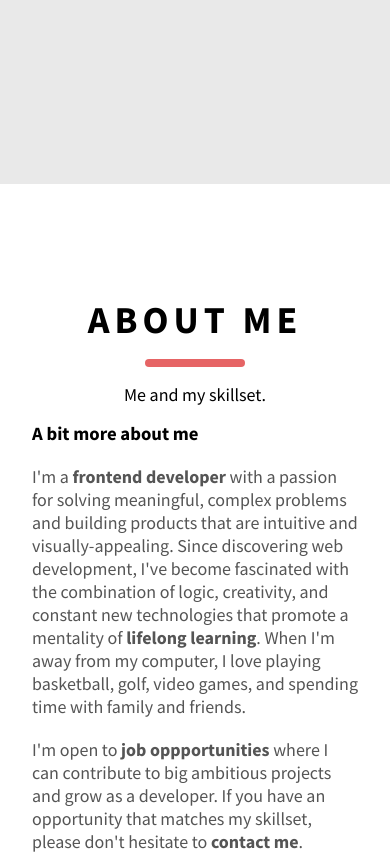
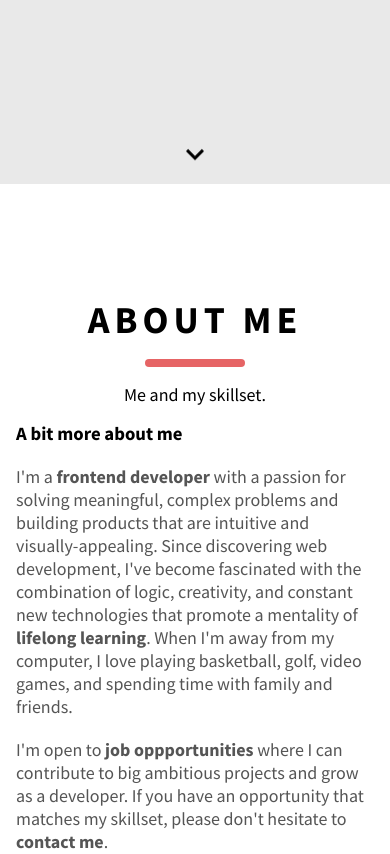
Before and after one commit to tenbucker4/portfolio-reloaded, a React (Create React App) app: page / in a window 390 px wide. Shown: the part 660-1514 px from the top of the page. Built offline with nearby package versions, Linux system fonts and the light colour scheme.

Commit message:
Added scroll down animation button on home page and improved responsiveness

```diff
--- a/src/App.js
+++ b/src/App.js
@@ -29,6 +29,7 @@ const App = () => {
                 titleRef={titleRef}
                 projectRef={projectRef}
                 darkMode={darkMode}
+                bioRef={bioRef}
             />
             <Bio bioRef={bioRef} darkMode={darkMode} />
             <Projects darkMode={darkMode} projectRef={projectRef} />
--- a/src/components/Bio.jsx
+++ b/src/components/Bio.jsx
@@ -29,10 +29,10 @@ const Bio = ({ darkMode, bioRef }) => {
                     <div className="skill-entry">CSS</div>
                     <div className="skill-entry">JavaScript</div>
                     <div className="skill-entry">React</div>
-                    <div className="skill-entry">Material UI</div>
+                    <div className="skill-entry">Firebase</div>
+                    <div className="skill-entry">VSCode</div>
                     <div className="skill-entry">Git</div>
                     <div className="skill-entry">GitHub</div>
-                    <div className="skill-entry">Firebase</div>
                     <div className="skill-entry">Responsive Design</div>
                 </div>
             </div>
--- a/src/components/Contact.jsx
+++ b/src/components/Contact.jsx
@@ -47,7 +47,7 @@ const Contact = ({ contactRef, darkMode }) => {
     <section style={{ backgroundColor: darkMode? "black" : "white", color: darkMode? "white" : "black" }} ref={contactRef} className="contact">
         <h1>Contact</h1>
         <span></span>
-        <p className="contact-caption">Have a question or interested in working together? Send me an email.</p>
+        <p className="contact-caption">Have a question or interested in working together? Send me an email and I'll get back to you as soon as I can.</p>
         <div style={{ backgroundColor: darkMode? "#1b1b1b" : "rgb(233, 233, 233)"}} className="form-container">
             <form onSubmit={onSubmit}>
                 <div className="form-section">
--- a/src/components/Projects.jsx
+++ b/src/components/Projects.jsx
@@ -34,7 +34,7 @@ const Projects = ( { darkMode, projectRef }) => {
           <div className="project-right">
             <h2>Click</h2>
             <p className='tech-stack'>HTML / CSS / JavaScript / React / Firebase</p>
-            <p className='project-description'>Click is an instant messaging application where users can register and sign in, send text and images to other users, and customize their profile</p>
+            <p className='project-description'>Click is an instant messaging application where users can register and sign in, send text and images to other users, and customize their profile.</p>
             <div className="project-buttons">
               <a href="https://tenbucker4.github.io/click/" target="_blank" rel="noreferrer"><button className="live-site">Live Site</button></a>
               <a href="https://github.com/tenbucker4/click" target="_blank" rel="noreferrer"><button className="see-code">See Code</button></a>
--- a/src/components/Title.jsx
+++ b/src/components/Title.jsx
@@ -3,10 +3,15 @@ import "../styles/Title.css"
 import Icon from '@mdi/react'
 import { mdiLinkedin } from '@mdi/js';
 import { mdiGithub } from '@mdi/js';
+import { mdiChevronDown } from '@mdi/js';
 
-const Title = ({ darkMode, projectRef, titleRef }) => {
+const Title = ({ darkMode, projectRef, titleRef, bioRef }) => {
     const scroll = () => {
         projectRef.current?.scrollIntoView();
+    }
+
+    const scrollToBio = () => {
+        bioRef.current?.scrollIntoView();
     }
 
 
@@ -31,6 +36,13 @@ const Title = ({ darkMode, projectRef, titleRef }) => {
                 />
             </a>
         </aside>
+        <div className='scroll-icon' onClick={scrollToBio}>
+            <Icon path={mdiChevronDown}
+            size={1.5}
+            className="scroll-down"
+            color={darkMode ? ("white") : ("black")}
+            />
+        </div>
     </section>
   )
 }
--- a/src/styles/Bio.css
+++ b/src/styles/Bio.css
@@ -24,6 +24,7 @@
 
 .bio-caption {
     padding: 1rem 0;
+    text-align: center;
 }
 
 .skill-icon {
@@ -69,6 +70,6 @@
     }
 
     .about-me {
-        padding: 6rem 2rem 4rem 2rem;
+        padding: 6rem 1rem 4rem 1rem;
     }
 }
--- a/src/styles/Contact.css
+++ b/src/styles/Contact.css
@@ -81,6 +81,6 @@ textarea {
 
 @media (max-width: 880px) {
     .contact {
-        padding: 6rem 2rem 4rem 2rem;
+        padding: 6rem 1rem 4rem 1rem;
     }
 }
--- a/src/styles/Projects.css
+++ b/src/styles/Projects.css
@@ -169,7 +169,7 @@
     }
 
     .projects {
-        padding: 6rem 2rem 4rem 2rem;
+        padding: 6rem 1rem 4rem 1rem;
     }
 }
 
--- a/src/styles/Title.css
+++ b/src/styles/Title.css
@@ -57,6 +57,30 @@
     color: var(--pinky-red);
 }
 
+.scroll-icon {
+    cursor: pointer;
+    position: absolute;
+    bottom: 0.5rem;
+    transform: translateX(-50%);
+    animation: bounce 2s infinite;
+}
+
+@keyframes bounce {
+    0%,
+    20%,
+    50%,
+    80%,
+    100% {
+        transform: translateY(0);
+    }
+    40% {
+        transform: translateY(2px);
+    }
+    60% {
+        transform: translateY(4px);
+    }
+}
+
 @media (max-width: 775px) {
     .side-links {
         position: static;
```
